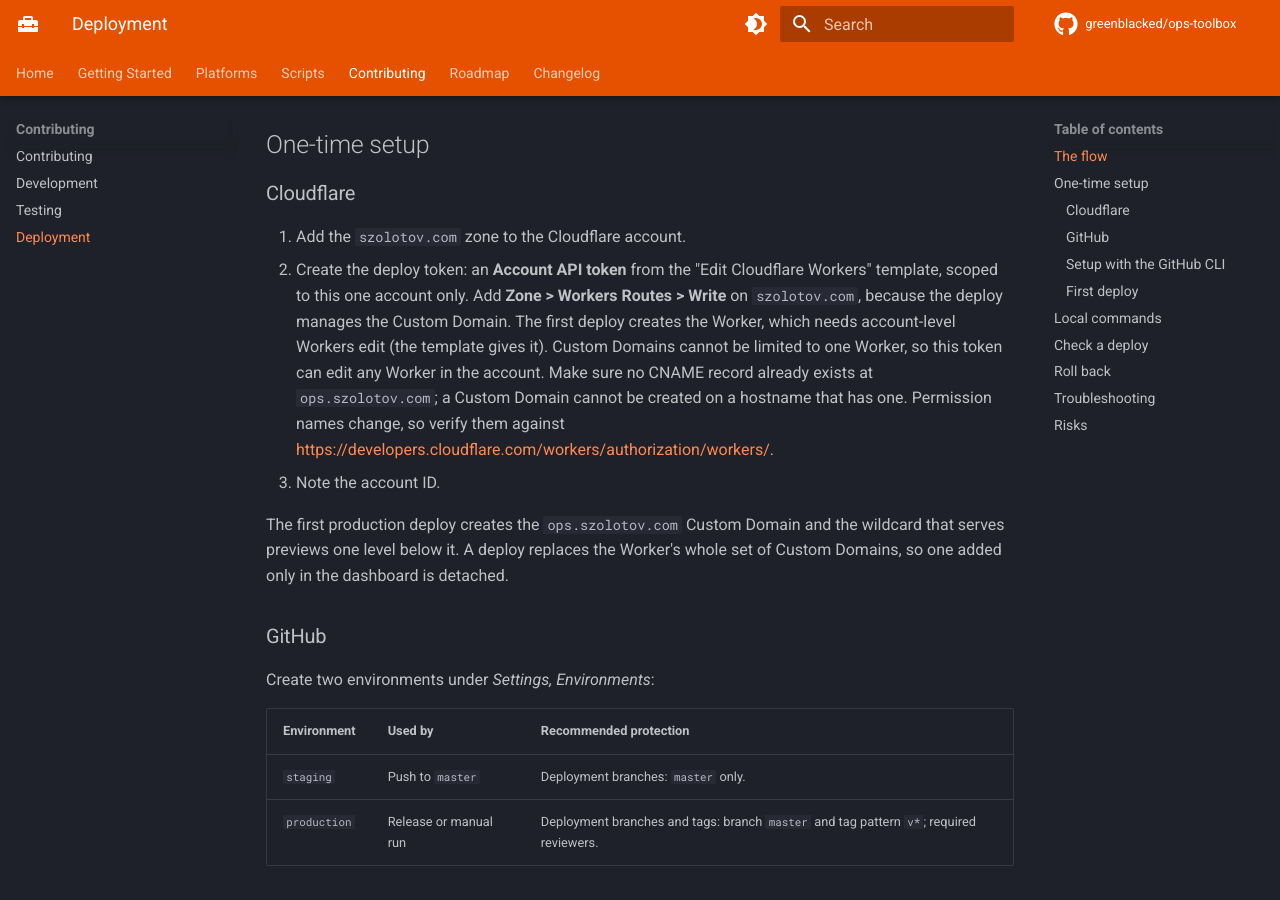
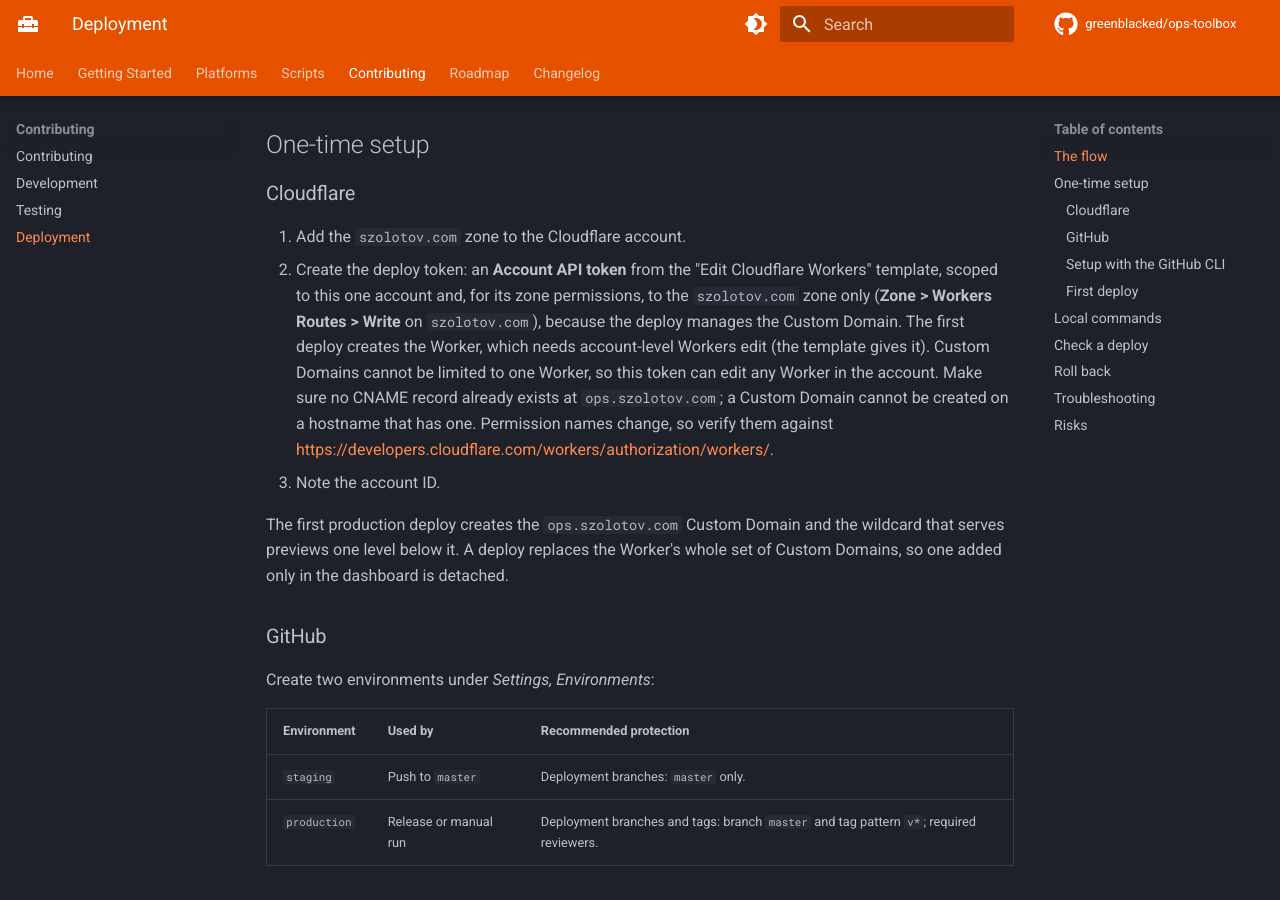
Before and after one commit to greenblacked/ops-toolbox, an MkDocs documentation site: the page built from docs/contributing/deployment.md, in a window 1280 px wide and 900 px high, scrolled down 1842 px. Built offline with MkDocs 1.6.1 and Material for MkDocs 9.7.7, drawn with Linux system fonts in a browser that asks for light colours; comment, search, counter and statistics services are not loaded.

Commit message:
docs: scope the token's zone permissions to szolotov.com

```diff
--- a/docs/contributing/deployment.md
+++ b/docs/contributing/deployment.md
@@ -83,9 +83,10 @@
 
 1. Add the `szolotov.com` zone to the Cloudflare account.
 2. Create the deploy token: an **Account API token** from the "Edit
-   Cloudflare Workers" template, scoped to this one account only. Add
-   **Zone > Workers Routes > Write** on `szolotov.com`, because the deploy
-   manages the Custom Domain. The first deploy creates the Worker, which needs
+   Cloudflare Workers" template, scoped to this one account and, for
+   its zone permissions, to the `szolotov.com` zone only (**Zone > Workers
+   Routes > Write** on `szolotov.com`), because the deploy manages the Custom
+   Domain. The first deploy creates the Worker, which needs
    account-level Workers edit (the template gives it). Custom Domains cannot
    be limited to one Worker, so this token can edit any Worker in the account.
    Make sure no CNAME record already exists at `ops.szolotov.com`; a Custom
```
